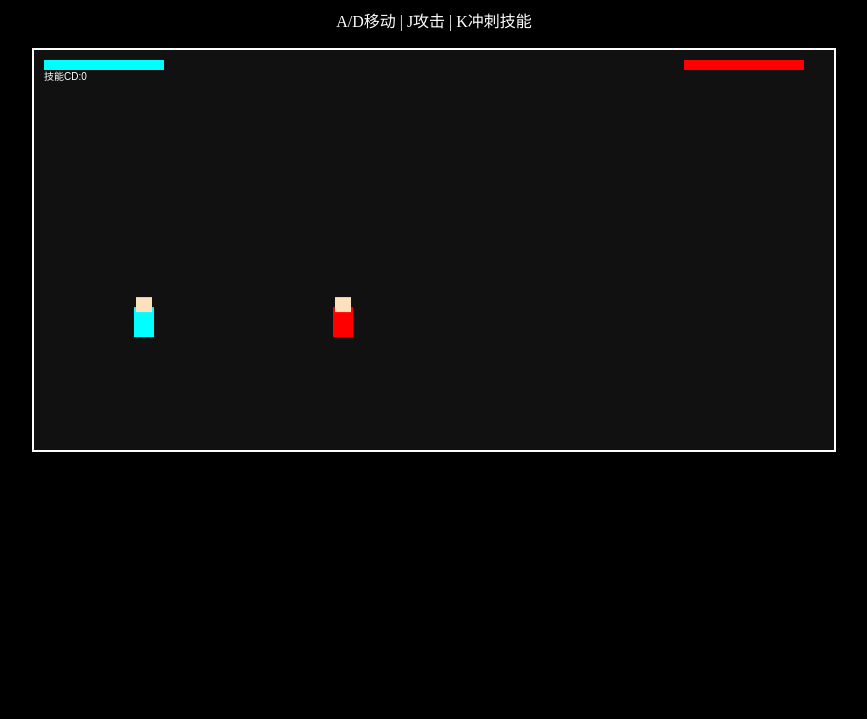
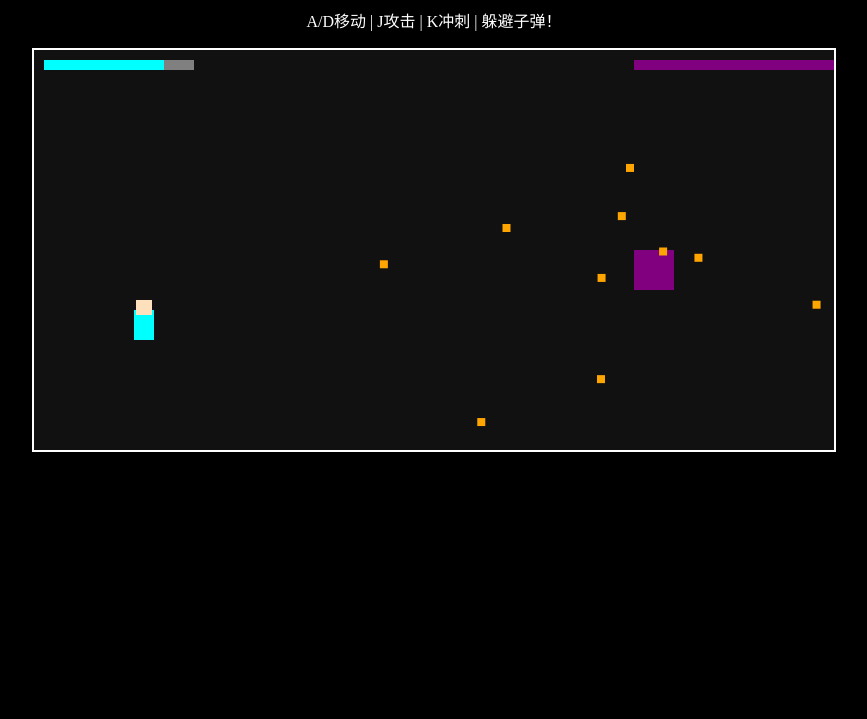
Before and after one commit to ldcisamira-a11y/pixel-fight, a plain HTML site: page index.html in a window 1280 px wide. Shown: the part 81-800 px from the top of the page, without its empty margins (206-1073 px from the left). Drawn offline with Linux system fonts and the light colour scheme.

Commit message:
ultimate version

```diff
--- a/index.html
+++ b/index.html
@@ -2,7 +2,7 @@
 <html lang="zh">
 <head>
 <meta charset="UTF-8">
-<title>像素大战 V7</title>
+<title>战斗系统 V8 - BOSS战</title>
 <style>
 body{background:black;color:white;text-align:center}
 canvas{background:#111;border:2px solid white}
@@ -11,8 +11,8 @@
 
 <body>
 
-<h1>🔥 战斗系统 V7</h1>
-<p>A/D移动 | J攻击 | K冲刺技能</p>
+<h1>👾 BOSS战 V8</h1>
+<p>A/D移动 | J攻击 | K冲刺 | 躲避子弹！</p>
 
 <canvas id="game" width="800" height="400"></canvas>
 
@@ -23,102 +23,68 @@
 let player = {
     x:100,y:260,hp:120,
     attack:false,
-    dash:false,
-    dashCD:0,
-    trail:[],
-    anim:0
+    dashCD:0
 };
 
-let enemy = {
-    x:600,y:260,hp:120,
-    dashCD:0,
-    anim:0
+let boss = {
+    x:600,y:200,hp:300,
+    shootCD:0
 };
 
-let shake = 0;
-let effects = [];
+let bullets = [];
 let keys = {};
 
 document.addEventListener("keydown", e=>{
     keys[e.key]=true;
 
-    // 普攻
+    // 攻击
     if(e.key==="j"){
-        player.attack=true;
-
-        if(Math.abs(player.x - enemy.x)<70){
-            enemy.hp-=10;
-            shake=10;
-            effects.push({x:enemy.x,y:enemy.y,type:"hit"});
+        if(Math.abs(player.x - boss.x)<80){
+            boss.hp -= 10;
         }
-
-        setTimeout(()=>player.attack=false,150);
     }
 
-    // 冲刺技能
+    // 冲刺
     if(e.key==="k" && player.dashCD<=0){
-        player.dash=true;
-        player.dashCD=120;
-
-        let dir = player.x < enemy.x ? 1 : -1;
-        player.x += dir*120;
-
-        enemy.hp -= 15;
-        shake=15;
-
-        for(let i=0;i<5;i++){
-            effects.push({x:player.x-i*20,y:player.y,type:"dash"});
-        }
-
-        setTimeout(()=>player.dash=false,200);
+        player.x += (player.x<boss.x?1:-1)*100;
+        player.dashCD=100;
     }
 });
 
 document.addEventListener("keyup", e=>keys[e.key]=false);
 
-function drawCharacter(p,color){
-    let float=Math.sin(p.anim)*3;
-
-    ctx.fillStyle=color;
-    ctx.fillRect(p.x,p.y+float,20,30);
+function drawPlayer(){
+    ctx.fillStyle="cyan";
+    ctx.fillRect(player.x,player.y,20,30);
 
     ctx.fillStyle="#ffe0bd";
-    ctx.fillRect(p.x+2,p.y-10+float,16,15);
-
-    if(p.attack){
-        ctx.fillStyle="yellow";
-        ctx.fillRect(p.x+20,p.y+5+float,20,5);
-    }
+    ctx.fillRect(player.x+2,player.y-10,16,15);
 }
 
-function drawEnemy(e){
-    let float=Math.sin(e.anim)*3;
-
-    ctx.fillStyle="red";
-    ctx.fillRect(e.x,e.y+float,20,30);
-
-    ctx.fillStyle="#ffe0bd";
-    ctx.fillRect(e.x+2,e.y-10+float,16,15);
+function drawBoss(){
+    ctx.fillStyle="purple";
+    ctx.fillRect(boss.x,boss.y,40,40);
 }
 
-function drawEffects(){
-    effects.forEach((ef,i)=>{
-        if(ef.type==="hit"){
-            ctx.fillStyle="orange";
-            ctx.fillRect(ef.x,ef.y,10,10);
+function drawBullets(){
+    bullets.forEach((b,i)=>{
+        ctx.fillStyle="orange";
+        ctx.fillRect(b.x,b.y,8,8);
+
+        b.x += b.vx;
+        b.y += b.vy;
+
+        // 碰撞
+        if(Math.abs(b.x-player.x)<20 && Math.abs(b.y-player.y)<20){
+            player.hp -= 5;
+            bullets.splice(i,1);
         }
-        if(ef.type==="dash"){
-            ctx.fillStyle="cyan";
-            ctx.fillRect(ef.x,ef.y,15,5);
-        }
-        ef.life=(ef.life||10)-1;
-        if(ef.life<=0) effects.splice(i,1);
     });
 }
 
 function drawBar(x,y,hp,color){
     ctx.fillStyle="gray";
-    ctx.fillRect(x,y,120,10);
+    ctx.fillRect(x,y,150,10);
 
     ctx.fillStyle=color;
     ctx.fillRect(x,y,hp,10);
@@ -129,62 +95,48 @@
     if(keys["a"]) player.x-=3;
     if(keys["d"]) player.x+=3;
 
-    player.anim+=0.1;
-    enemy.anim+=0.1;
-
     if(player.dashCD>0) player.dashCD--;
 
-    // 敌人AI冲刺
-    if(enemy.dashCD<=0 && Math.abs(enemy.x-player.x)<200){
-        enemy.x += (player.x>enemy.x?1:-1)*80;
-        player.hp -= 10;
-        shake=10;
-        enemy.dashCD=150;
+    // BOSS射击
+    if(boss.shootCD<=0){
+
+        for(let i=0;i<5;i++){
+            bullets.push({
+                x:boss.x+20,
+                y:boss.y+20,
+                vx:(Math.random()-0.5)*4,
+                vy:(Math.random()-0.5)*4
+            });
+        }
+
+        boss.shootCD=60;
     }else{
-        enemy.dashCD--;
+        boss.shootCD--;
     }
-
-    // 普通追踪
-    if(enemy.x > player.x) enemy.x-=1;
-    else enemy.x+=1;
 }
 
 function draw(){
 
-    ctx.save();
-
-    // 屏幕震动
-    if(shake>0){
-        ctx.translate(Math.random()*5,Math.random()*5);
-        shake--;
-    }
-
     ctx.clearRect(0,0,800,400);
 
-    drawCharacter(player,"cyan");
-    drawEnemy(enemy);
-
-    drawEffects();
+    drawPlayer();
+    drawBoss();
+    drawBullets();
 
     drawBar(10,10,player.hp,"cyan");
-    drawBar(650,10,enemy.hp,"red");
-
-    ctx.fillStyle="white";
-    ctx.fillText("技能CD:"+Math.floor(player.dashCD/10),10,30);
+    drawBar(600,10,boss.hp,"purple");
 
     if(player.hp<=0){
         ctx.fillStyle="red";
         ctx.font="30px sans-serif";
-        ctx.fillText("💀 你输了",330,200);
+        ctx.fillText("💀 你被击败",300,200);
     }
 
-    if(enemy.hp<=0){
+    if(boss.hp<=0){
         ctx.fillStyle="yellow";
         ctx.font="30px sans-serif";
-        ctx.fillText("🎉 胜利！",330,200);
+        ctx.fillText("🏆 击败BOSS！",280,200);
     }
-
-    ctx.restore();
 }
 
 function loop(){
```
